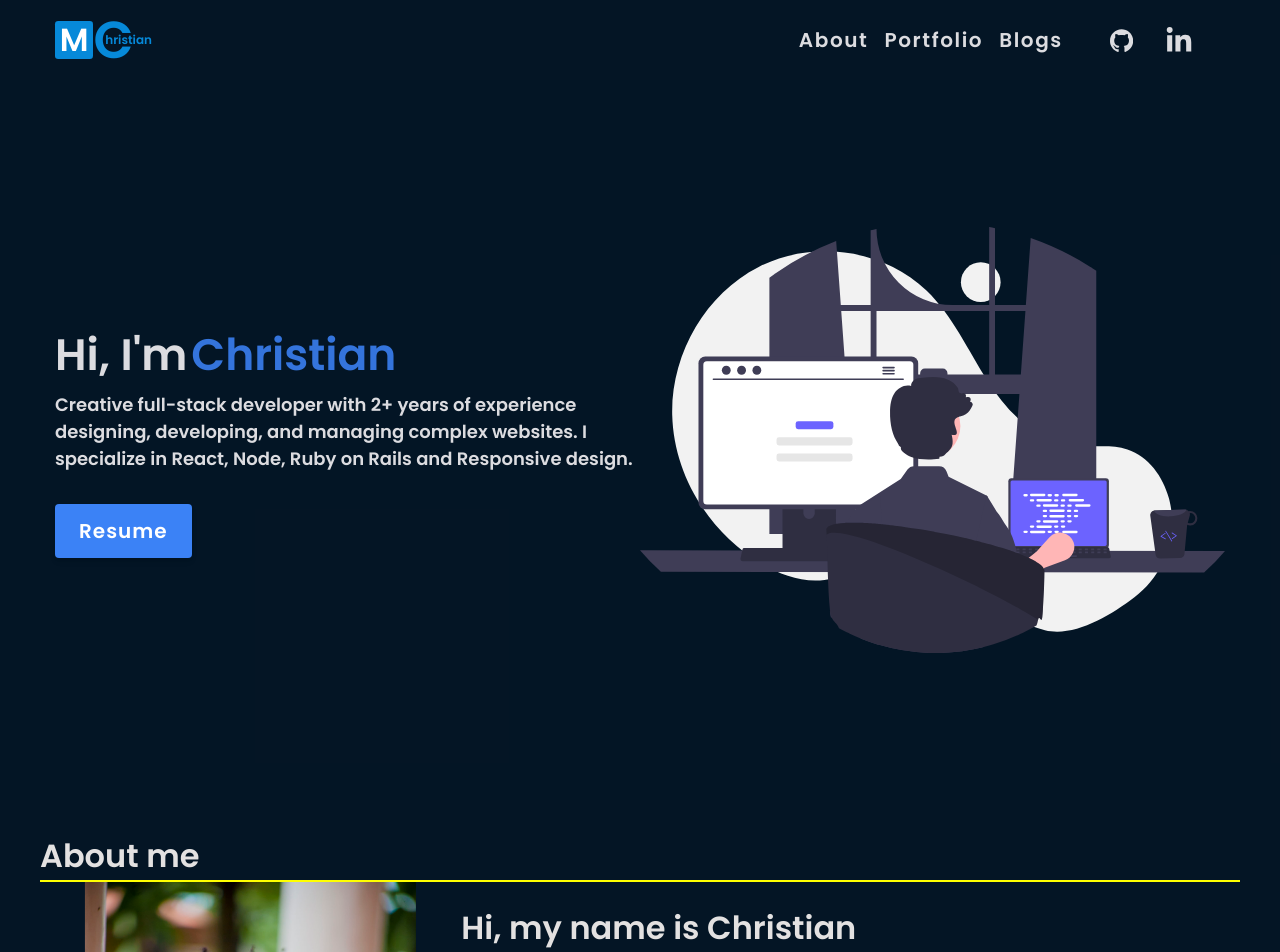
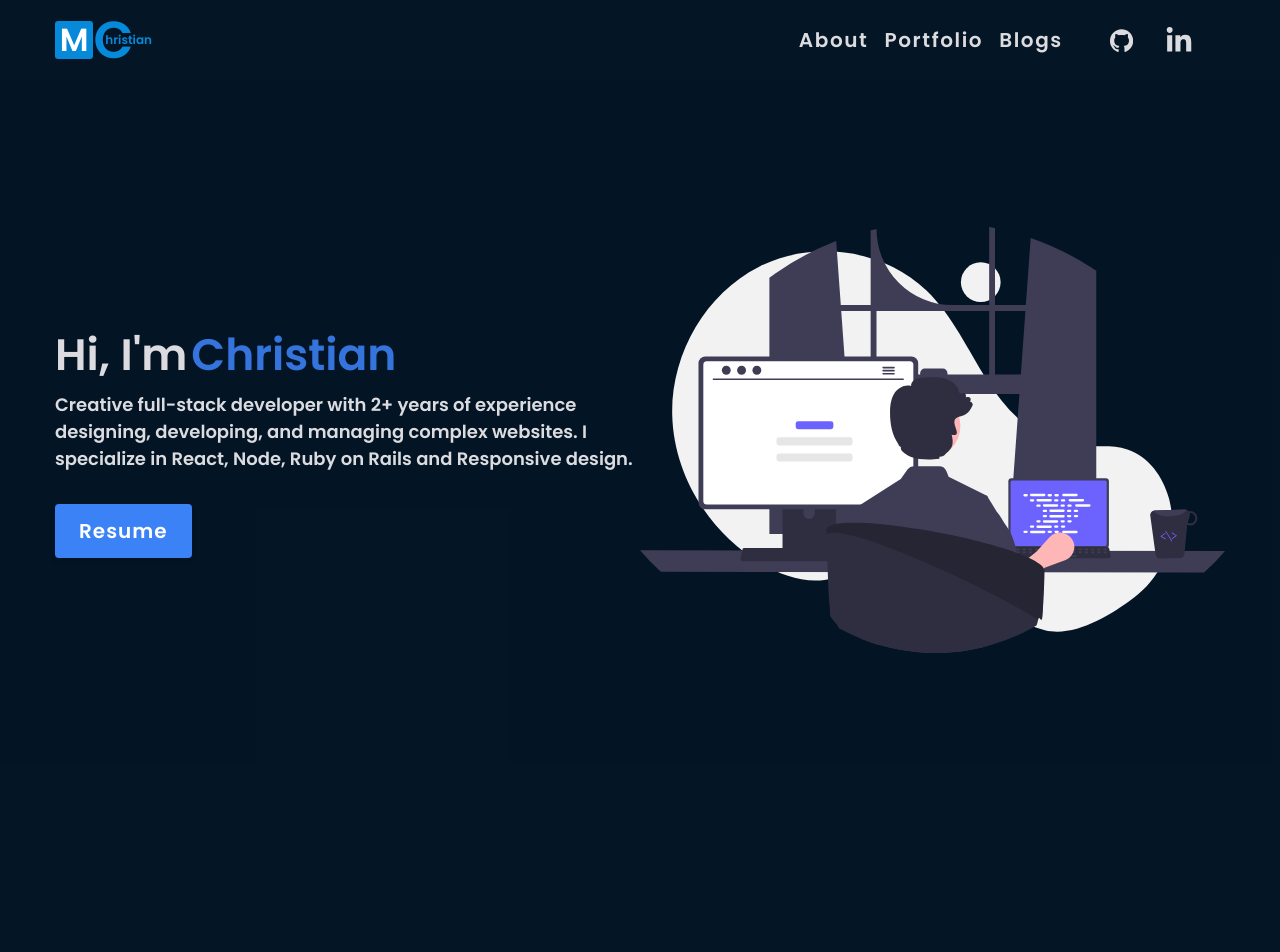
Before and after one commit to kaitcham/portfolio, a React (Create React App) app: page / in a window 1280 px wide. Shown: the top 952 px of the page. After the commit the page ends 800 px from the top, so only its background shows below. Built offline with nearby package versions, Linux system fonts and the light colour scheme.

Commit message:
remove about section

```diff
--- a/src/pages/LandingPage.js
+++ b/src/pages/LandingPage.js
@@ -1,13 +1,11 @@
 import React from 'react';
 import Navbar from '../components/Navbar';
 import HeroPage from '../components/LandingSection';
-import About from '../components/About';
 
 const LandingPage = () => (
   <>
     <Navbar />
     <HeroPage />
-    <About />
   </>
 );
 
```
